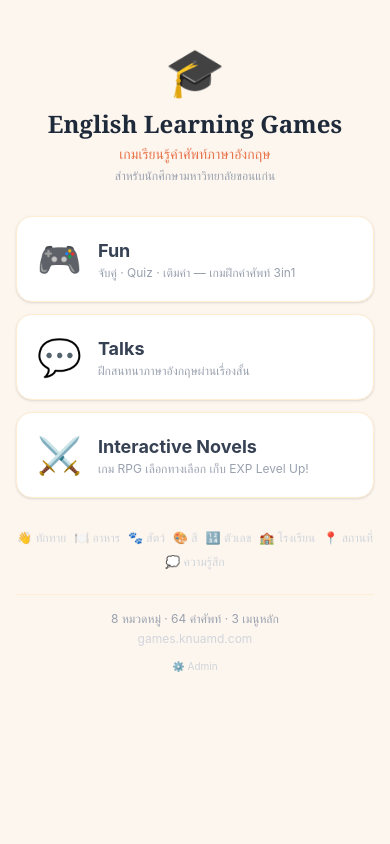
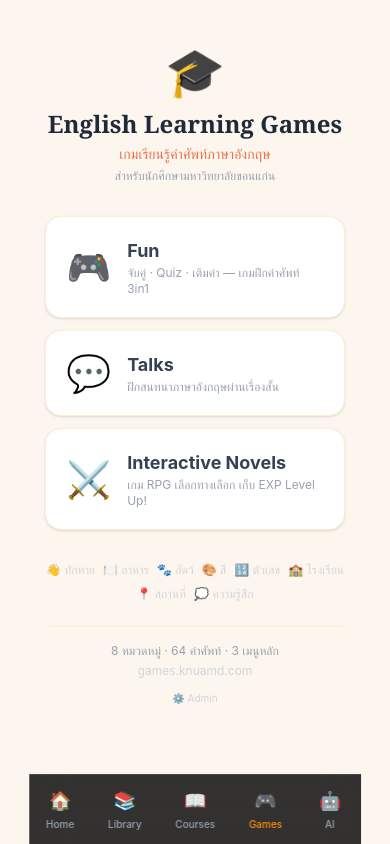
Before and after one commit to tawone/games-knuamd, a React (Vite) app: page / in a window 390 px wide. Built offline with nearby package versions, Linux system fonts and the light colour scheme.

Commit message:
feat: Portrait phone frame + bottom nav - min(430px,85vw)

```diff
--- a/src/App.tsx
+++ b/src/App.tsx
@@ -5,6 +5,7 @@ import FillBlank from './components/FillBlank'
 import Talks from './components/Talks'
 import InteractiveNovel from './components/InteractiveNovel'
 import NovelsAdmin from './components/admin/NovelsAdmin'
+import { cn } from '@/lib/cn'
 
 type Screen = 'menu' | 'fun' | 'match' | 'quiz' | 'fill' | 'talks' | 'novel' | 'admin-novels'
 
@@ -66,20 +67,53 @@ function FunMenu({ onSelect, onBack }: { onSelect: (s: Screen) => void; onBack:
   )
 }
 
+function BottomNav({ active }: { active: string }) {
+  const tabs = [
+    { id: 'home', icon: '🏠', label: 'Home', href: 'https://knuamd.com' },
+    { id: 'library', icon: '📚', label: 'Library', href: 'https://read.knuamd.com' },
+    { id: 'courses', icon: '📖', label: 'Courses', href: 'https://courses.knuamd.com' },
+    { id: 'games', icon: '🎮', label: 'Games', href: 'https://games.knuamd.com' },
+    { id: 'ai', icon: '🤖', label: 'AI', href: 'https://ai.knuamd.com' },
+  ]
+
+  return (
+    <div className="fixed bottom-0 left-1/2 -translate-x-1/2 w-full max-w-[min(430px,85vw)] z-50">
+      <div className="bg-black/80 backdrop-blur-lg border-t border-white/10">
+        <div className="flex items-center justify-around py-2 pb-[max(0.5rem,env(safe-area-inset-bottom))]">
+          {tabs.map(tab => (
+            <a
+              key={tab.id}
+              href={tab.href}
+              className={cn(
+                'flex flex-col items-center gap-0.5 px-3 py-1 rounded-lg transition-all min-w-[52px] no-underline',
+                tab.id === active ? 'text-orange-400' : 'text-gray-400 hover:text-gray-600'
+              )}
+            >
+              <span className="text-lg">{tab.icon}</span>
+              <span className="text-[10px] font-medium">{tab.label}</span>
+            </a>
+          ))}
+        </div>
+      </div>
+    </div>
+  )
+}
+
 export default function App() {
   const [screen, setScreen] = useState<Screen>('menu')
 
-  if (screen === 'fun') return <FunMenu onSelect={(s) => setScreen(s)} onBack={() => setScreen('menu')} />
-  if (screen === 'match') return <WordMatch onBack={() => setScreen('fun')} />
-  if (screen === 'quiz') return <WordQuiz onBack={() => setScreen('fun')} />
-  if (screen === 'fill') return <FillBlank onBack={() => setScreen('fun')} />
-  if (screen === 'talks') return <Talks onBack={() => setScreen('menu')} />
-  if (screen === 'novel') return <InteractiveNovel onBack={() => setScreen('menu')} />
-  if (screen === 'admin-novels') return <NovelsAdmin onBack={() => setScreen('menu')} />
+  if (screen === 'fun') return <div className="frame"><FunMenu onSelect={(s) => setScreen(s)} onBack={() => setScreen('menu')} /></div>
+  if (screen === 'match') return <div className="frame"><WordMatch onBack={() => setScreen('fun')} /></div>
+  if (screen === 'quiz') return <div className="frame"><WordQuiz onBack={() => setScreen('fun')} /></div>
+  if (screen === 'fill') return <div className="frame"><FillBlank onBack={() => setScreen('fun')} /></div>
+  if (screen === 'talks') return <div className="frame"><Talks onBack={() => setScreen('menu')} /></div>
+  if (screen === 'novel') return <div className="frame"><InteractiveNovel onBack={() => setScreen('menu')} /></div>
+  if (screen === 'admin-novels') return <div className="frame"><NovelsAdmin onBack={() => setScreen('menu')} /></div>
 
   return (
-    <div className="min-h-screen bg-[#FDF6EE]">
-      <div className="max-w-lg mx-auto p-4">
+    <div className="min-h-screen bg-[#FDF6EE] flex items-start justify-center">
+      <div className="relative w-full max-w-[min(430px,85vw)] min-h-screen bg-[#FDF6EE] overflow-y-auto overflow-x-hidden pb-16 isolation isolate max-lg:rounded-none lg:rounded-3xl lg:my-4 lg:min-h-[calc(100vh-2rem)] lg:shadow-2xl lg:border lg:border-orange-100">
+        <div className="p-4">
           <div className="text-center mb-8 pt-8">
             <span className="text-5xl block mb-3">🎓</span>
             <h1 className="text-2xl font-bold text-gray-800 mb-1" style={{ fontFamily: 'Georgia, serif' }}>
@@ -145,5 +179,7 @@ export default function App() {
           </div>
         </div>
       </div>
+      <BottomNav active="games" />
+    </div>
   )
 }
--- a/src/index.css
+++ b/src/index.css
@@ -730,6 +730,26 @@
   background: linear-gradient(180deg, rgba(255, 255, 255, 0.4) 0%, transparent 100%);
 }
 
+/* ─── Portrait Frame ──────────────────────────────────────────────────── */
+.frame {
+  max-width: min(430px, 85vw);
+  min-height: 100vh;
+  margin: 0 auto;
+  overflow-x: hidden;
+  padding-bottom: 4.5rem;
+  position: relative;
+}
+@media (min-width: 1024px) {
+  body { display: flex; align-items: flex-start; justify-content: center; }
+  .frame {
+    border-radius: 1.5rem;
+    margin: 1rem auto;
+    min-height: calc(100vh - 2rem);
+    box-shadow: 0 25px 50px -12px rgba(0,0,0,0.5);
+    border: 1px solid rgba(255,255,255,0.1);
+  }
+}
+
 /* ─── Animation Utilities ──────────────────────────────────────────────── */
 .animate-fadeInUp {
   animation: fadeInUp 0.4s ease-out forwards;
```
Lines whose indentation alone changed are shown as unchanged.
